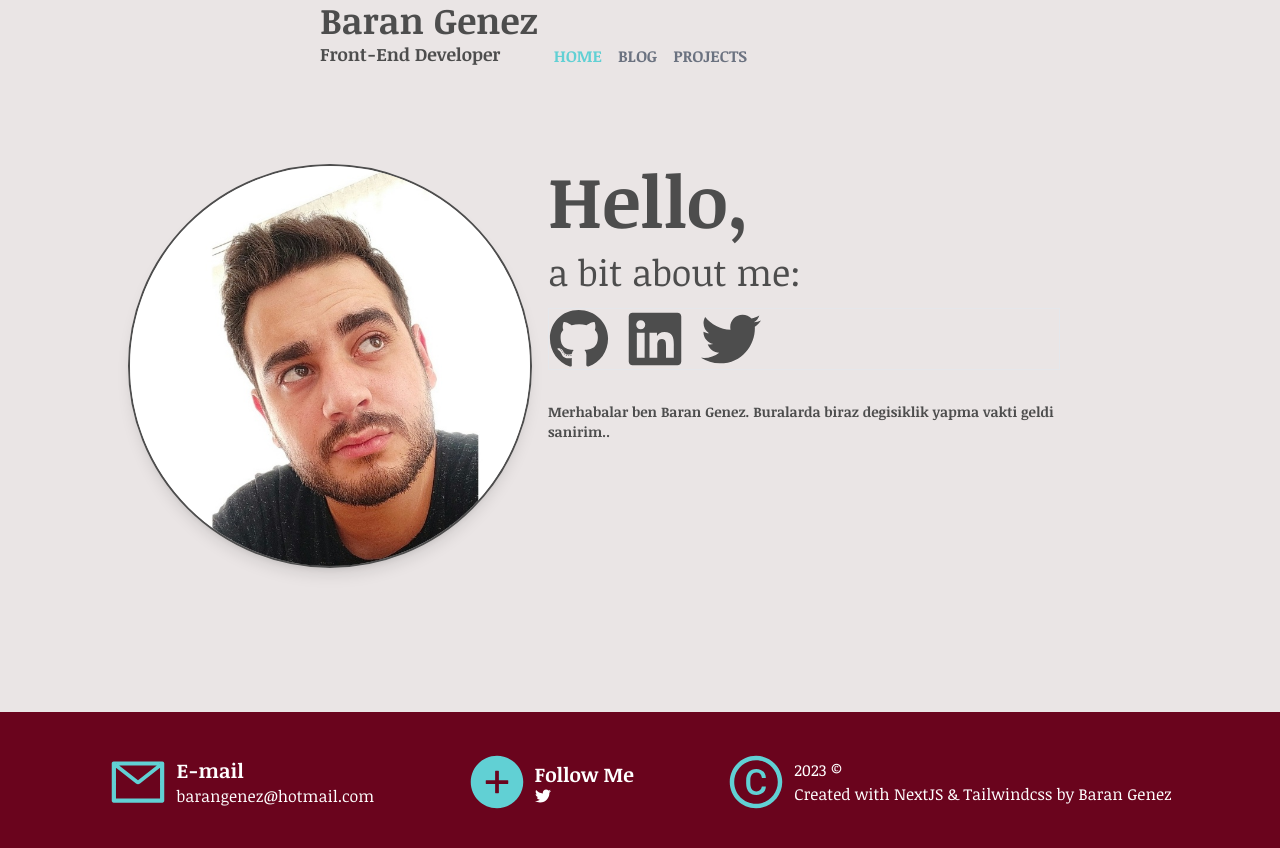
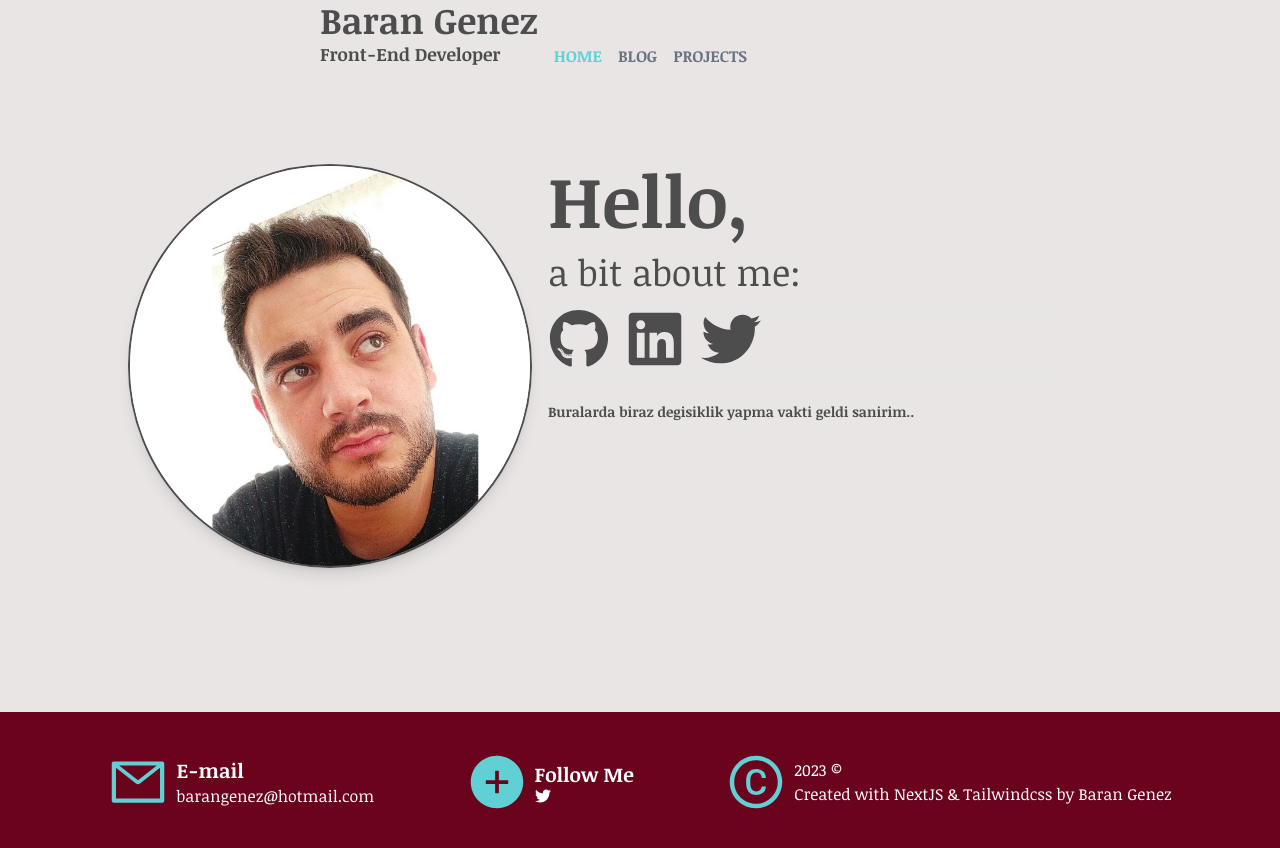
Before and after one commit to Clophy/portfolio, a Next.js app: page / in a window 1280 px wide. Shown: the top 848 px of the page. Built offline with nearby package versions, Linux system fonts and the light colour scheme.

Commit message:
Update index.jsx

```diff
--- a/components/home/index.jsx
+++ b/components/home/index.jsx
@@ -42,7 +42,7 @@ function HomePage() {
             {/* <div className={Styles.email}><Link href="mailto:barangenez@hotmail.com">Email</Link></div> */}
           </div>
           <p className={Styles.paragraph}>
-            Merhabalar ben <strong>Baran Genez</strong>. Buralarda biraz degisiklik yapma vakti geldi sanirim..
+            Buralarda biraz degisiklik yapma vakti geldi sanirim..
           </p>
         </div>
       </div>
```
